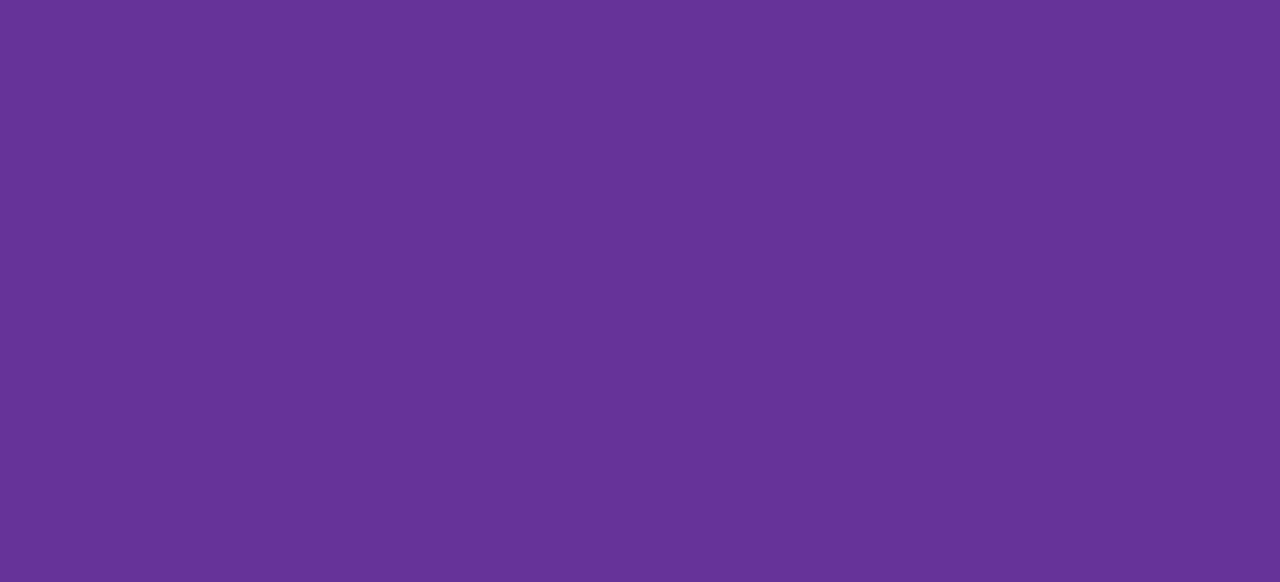
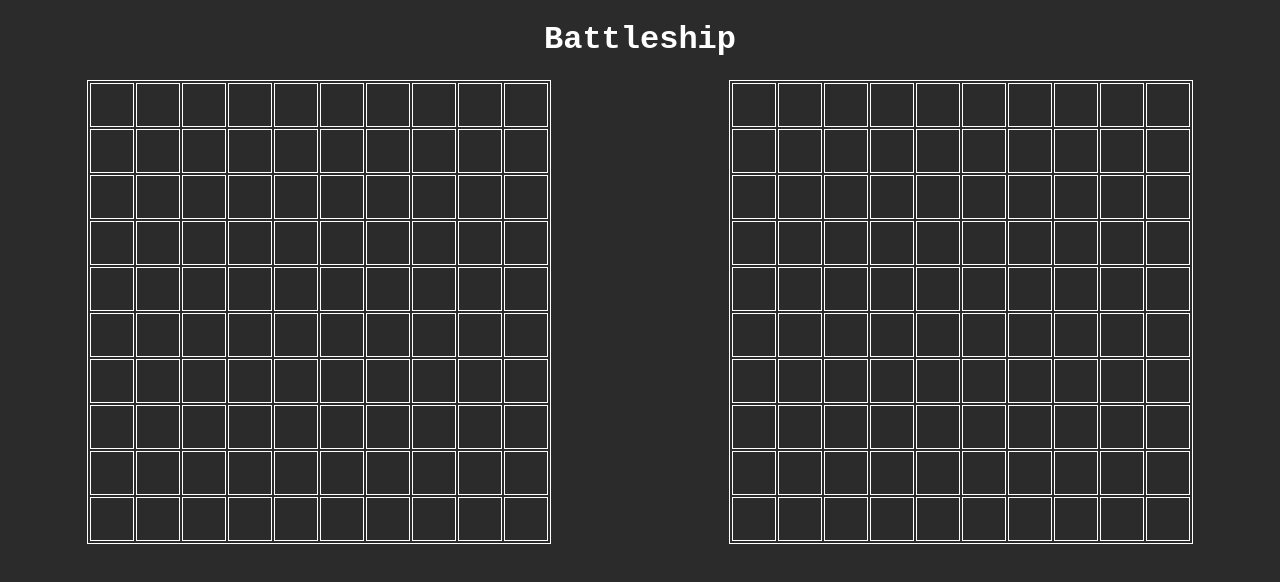
Before and after one commit to NoeRGuerra/BattleshipJS, a website built with webpack: page src/template.html in a window 1280 px wide. Built offline with nearby package versions, Linux system fonts and the light colour scheme.

Commit message:
Feat: Set up basic game UI and initialization
Add initial HTML structure in `template.html`

Add basic styling in `styles.css` to display boards side-by-side

Implement initial JavaScript in `index.js` to:
- Import necessary modules
- Prompt for board size (placeholder)
- Create two `Player` instances
- Add a `displayBoard` function to dynamically display player's boards using tables
- Call `displayBoard` to display both player's boards

```diff
--- a/src/index.js
+++ b/src/index.js
@@ -1,5 +1,41 @@
 // index.js
 import "./styles.css";
-import { greeting } from "./greeting.js";
+import Player from './Player';
 
-console.log(greeting);
+// let width = prompt("Enter board size:");
+let width = 10;
+while (!isInputValid(width)) {
+    alert('Invalid input, try again.');
+    width = prompt("Enter board size:");
+}
+
+function isInputValid(input) {
+    if (isNaN(input) || parseInt(input) < 5) {
+        return false;
+    }
+    return true;
+}
+
+const playerOne = new Player('real', width, width);
+const playerTwo = new Player('computer', width, width);
+const boardsContainer = document.querySelector('#boards-container');
+
+function displayBoard(player) {
+    const [width, height] = player.gameboard.size;
+    const boardTable = document.createElement('table');
+    for (let row = 0; row < height; row++) {
+        const tableRow = document.createElement('tr');
+        for (let column = 0; column < width; column++) {
+            const tableCell = document.createElement('td');
+            tableCell.setAttribute('data-x', `${column}`);
+            tableCell.setAttribute('data-y', `${row}`);
+            tableRow.appendChild(tableCell);
+        }
+        boardTable.appendChild(tableRow);
+    }
+    boardsContainer.appendChild(boardTable);
+}
+
+
+displayBoard(playerOne);
+displayBoard(playerTwo);
--- a/src/styles.css
+++ b/src/styles.css
@@ -1,3 +1,29 @@
 body {
-  background-color: rebeccapurple;
+  background-color: rgb(43, 43, 43);
 }
+
+h1 {
+  color: white;
+  text-align: center;
+  font-family: 'Courier New', Courier, monospace;
+}
+
+#boards-container {
+  display: flex;
+  gap: 20px;
+  justify-content: space-around;
+}
+
+table {
+  border: 1px solid white;
+}
+
+td {
+  border: 1px solid white;
+  height: 40px;
+  width: 40px;
+}
+
+td:hover {
+  background-color: rgba(255, 255, 255, 0.25);
+}
--- a/src/template.html
+++ b/src/template.html
@@ -3,7 +3,11 @@
   <head>
     <meta charset="UTF-8" />
     <meta name="viewport" content="width=device-width, initial-scale=1.0" />
-    <title>Document</title>
+    <title>Battleship Game</title>
   </head>
-  <body></body>
+  <body>
+    <h1>Battleship</h1>
+    <div id="boards-container">
+    </div>
+  </body>
 </html>
```
